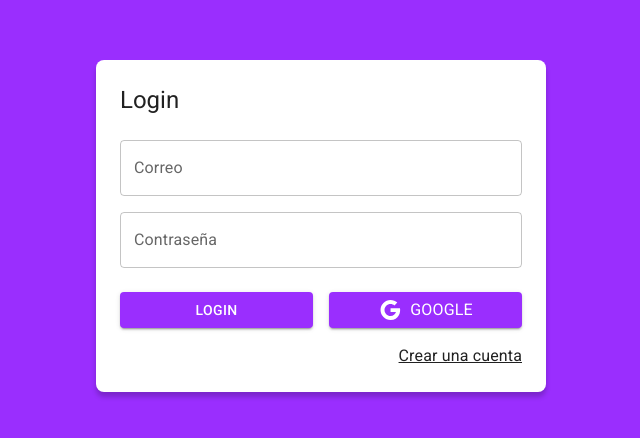
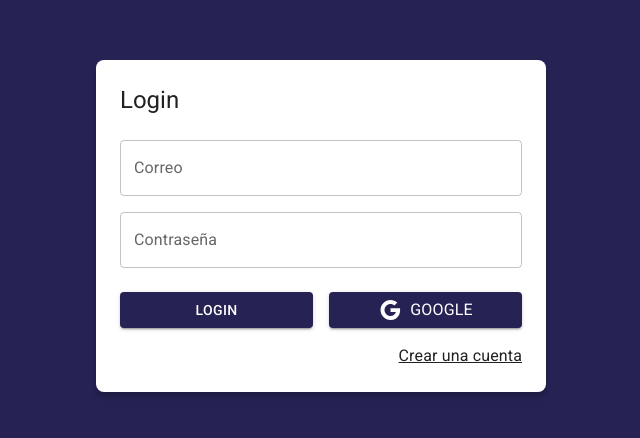
Before and after one commit to arosteguimaranto/Journal-App, a React (Vite) app: page /auth/login in a window 1280 px wide. Shown: the part 174-612 px from the top of the page, without its empty margins (319-959 px from the left). Built offline with nearby package versions, Linux system fonts and the light colour scheme; no server answers.

Commit message:
Nuevo color

```diff
--- a/src/theme/purpleTheme.js
+++ b/src/theme/purpleTheme.js
@@ -4,7 +4,7 @@ import{red} from '@mui/material/colors';
 export const purpleTheme = createTheme({
     palette: {
         primary: {
-            main: '#9A2EFE'
+            main: '#262254'
         },
         secondary: {
             main: '#BE81F7'
```
